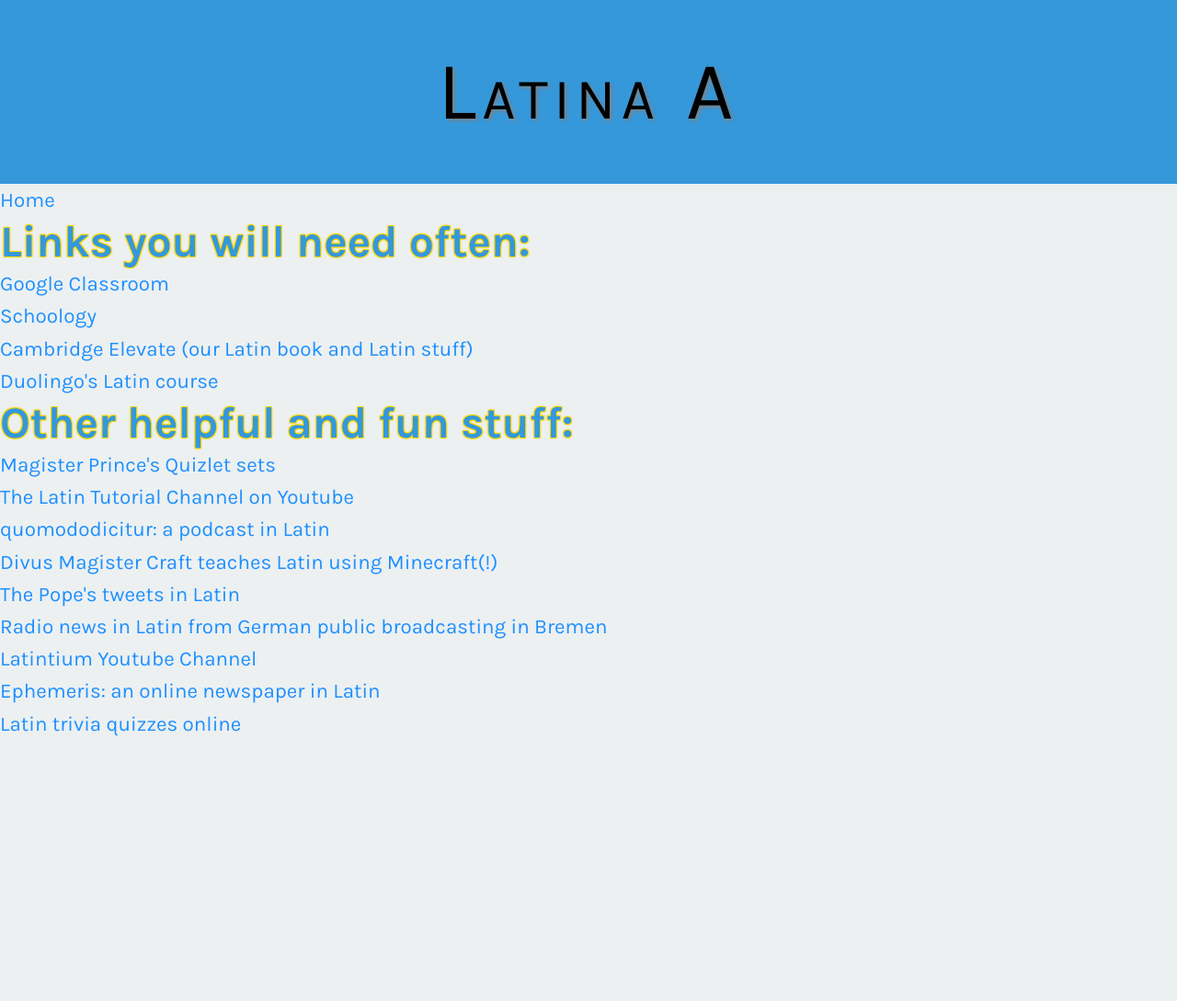
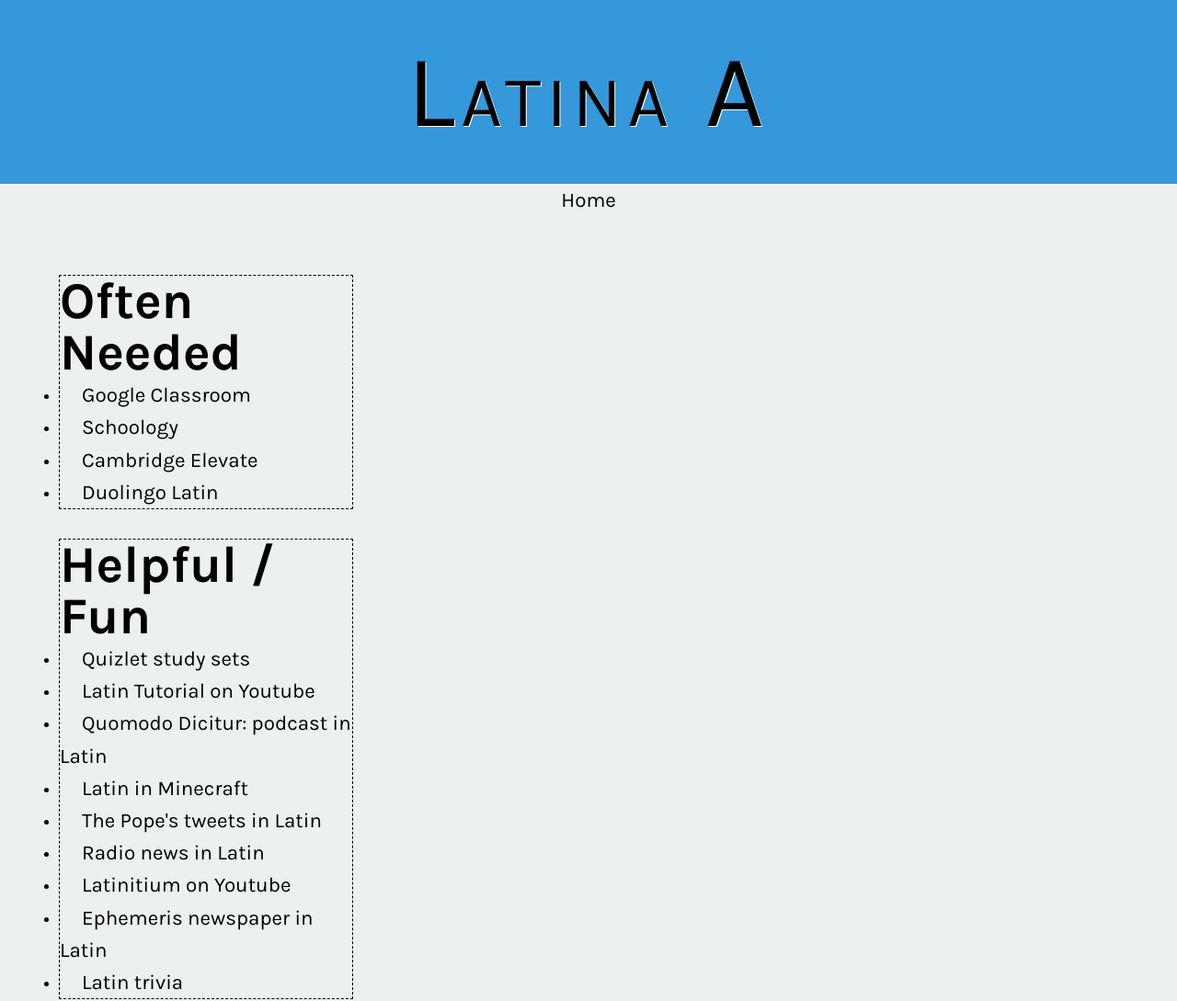
Before and after one commit to bcp2415/magisterp, a plain HTML site: page latina.html in a window 1280 px wide. Shown: the whole page at 92% size. Before the commit the page ends 805 px from the top, so only its background shows below. Drawn offline with Linux system fonts and the light colour scheme.

Commit message:
adds new page for mr. prince, starts to organize bio material with picture links

```diff
--- a/css/main.css
+++ b/css/main.css
@@ -3,22 +3,22 @@
   background-color: #ecf0f1;
 }
 h1 {
-  font-size: 7vw;
+  font-size: 7rem;
   font-weight:  normal;
   font-variant: small-caps;
   text-align: center;
   line-height: 25vh;
   letter-spacing: 0.4rem;
-  text-shadow: 2px 2px 4px grey;
+  text-shadow: 1px 1px 0 white;
 }
 h2 {
-  font-size:  3rem;
+  font-size:  3.5rem;
   line-height: 3.5rem;
   font-weight:  bolder;
   font-variant: normal;
   text-align: left;
-  color:  #3498db;
-  text-shadow:  1px 1px 1px gold, -1px -1px 1px gold, 1px -1px 1px gold, -1px 1px 1px gold;
+  color:  black;
+  /* text-shadow:  1px 1px 0 red, -1px -1px 0 red, 1px -1px 0 red, -1px 1px 0 red; */
 }
 .hband {
   height: 25vh;
@@ -36,13 +36,24 @@
 background-color: #2c3e50;
 }
 a {
-  display: block;
   font-size: 1.4rem;
   line-height: 2.2rem;
-  color:  dodgerblue;
+  color:  black;
   text-decoration: none;
 }
 main {
-  padding: 0, 0, 0, 1rem;
-  margin:  0, 0, 0, 1rem;
+  padding: 1rem;
+  margin:  1rem;
 }
+nav {
+  text-align: center;
+}
+li {
+  list-style: disc;
+  text-indent: 1.5rem;
+}
+section {
+  border:  1px dashed black;
+  max-width: 25vw;
+  margin:  2rem;
+}
--- a/css/mcleod-reset.css
+++ b/css/mcleod-reset.css
@@ -1,3 +1,4 @@
+
 html, body, div, span, h1, h2, h3, h4, h5, h6, button, p, blockquote, pre, a, abbr, address, cite, code, del, dfn, em, img, ins, kbd, q, s, samp, small, strong, sub, sup, b, u, i, dl, dt, dd, ol, ul, li, fieldset, form, label, legend, table, caption, tbody, tfoot, thead, tr, th, td, article, aside, canvas, figure, figcaption, footer, header, nav, output, section, time, mark, audio, video, input, textarea, select {
     margin: 0;
     padding: 0;
--- a/latina.html
+++ b/latina.html
@@ -23,36 +23,38 @@
 
   <main>
     <section>
-      <h2>Links you will need often:</h2>
+      <h2>Often Needed</h2>
+        <ul>
+          <li><a href="https://classroom.google.com" target="_blank">Google Classroom</a></li>
 
-      <a href="https://classroom.google.com" target="_blank">Google Classroom</a>
+          <li><a href="https://schoology.parkwayschools.net/home" target="_blank">Schoology</a></li>
 
-      <a href="https://schoology.parkwayschools.net/home" target="_blank">Schoology</a>
+          <li><a href="https://elevate.cambridge.org/elevate/Login.aspx#b" target="_blank">Cambridge Elevate</a></li>
 
-      <a href="https://elevate.cambridge.org/elevate/Login.aspx#b" target="_blank">Cambridge Elevate (our Latin book and Latin stuff)</a>
-
-      <a href="https://www.duolingo.com/enroll/la/en/Learn-Latin">Duolingo's Latin course</a>
+          <li><a href="https://www.duolingo.com/enroll/la/en/Learn-Latin">Duolingo Latin</a></li>
+        </ul>
     </section>
 
     <section>
-      <h2>Other helpful and fun stuff:</h2>
-      <a href="https://quizlet.com/Brian_Prince" target="_blank">Magister Prince's Quizlet sets</a>
+      <h2>Helpful / Fun</h2>
+        <ul>
+        <li><a href="https://quizlet.com/Brian_Prince" target="_blank">Quizlet study sets</a></li>
 
-      <a href="https://www.youtube.com/user/latintutorial" target="_blank">The Latin Tutorial Channel on Youtube</a>
+        <li><a href="https://www.youtube.com/user/latintutorial" target="_blank">Latin Tutorial on Youtube</a></li>
 
-      <a href="https://quomododicitur.com/" target="_blank">quomododicitur:  a podcast in Latin</a>
+        <li><a href="https://quomododicitur.com/" target="_blank">Quomodo Dicitur: podcast in Latin</a></li>
 
-      <a href="https://www.youtube.com/channel/UCTtKmPD0_Qo9Uy932ZGKFhA" target="_blank">Divus Magister Craft teaches Latin using Minecraft(!)</a>
+        <li><a href="https://www.youtube.com/channel/UCTtKmPD0_Qo9Uy932ZGKFhA" target="_blank">Latin in Minecraft</a></li>
 
-      <a href="https://twitter.com/Pontifex_ln?ref_src=twsrc%5Egoogle%7Ctwcamp%5Eserp%7Ctwgr%5Eauthor" target="_blank">The Pope's tweets in Latin</a>
+        <li><a href="https://twitter.com/Pontifex_ln?ref_src=twsrc%5Egoogle%7Ctwcamp%5Eserp%7Ctwgr%5Eauthor" target="_blank">The Pope's tweets in Latin</a></li>
 
-      <a href="https://www.radiobremen.de/bremenzwei/rubriken/latein/latein114.html" target="_blank">Radio news in Latin from German public broadcasting in Bremen</a>
+        <li><a href="https://www.radiobremen.de/bremenzwei/rubriken/latein/latein114.html" target="_blank">Radio news in Latin</a></li>
 
-      <a href="https://www.youtube.com/channel/UCxS3m8PITAWuADD9Nic1YOg" target="_blank">Latintium Youtube Channel</a>
+        <li><a href="https://www.youtube.com/channel/UCxS3m8PITAWuADD9Nic1YOg" target="_blank">Latinitium on Youtube</a></li>
 
-      <a href="http://ephemeris.alcuinus.net/" target="_blank">Ephemeris:  an online newspaper in Latin</a>
+        <li><a href="http://ephemeris.alcuinus.net/" target="_blank">Ephemeris newspaper in Latin</a></li>
 
-      <a href="https://www.funtrivia.com/quizzes/world/languages/latin.html" target="_blank">Latin trivia quizzes online</a>
+        <li><a href="https://www.funtrivia.com/quizzes/world/languages/latin.html" target="_blank">Latin trivia</a></li>
     </section>
 
   </main>
```
Also changed, not shown: index.html (+5 -3 lines), magisterp.html (added, +54 -0 lines), images/rice.jpg (added).
